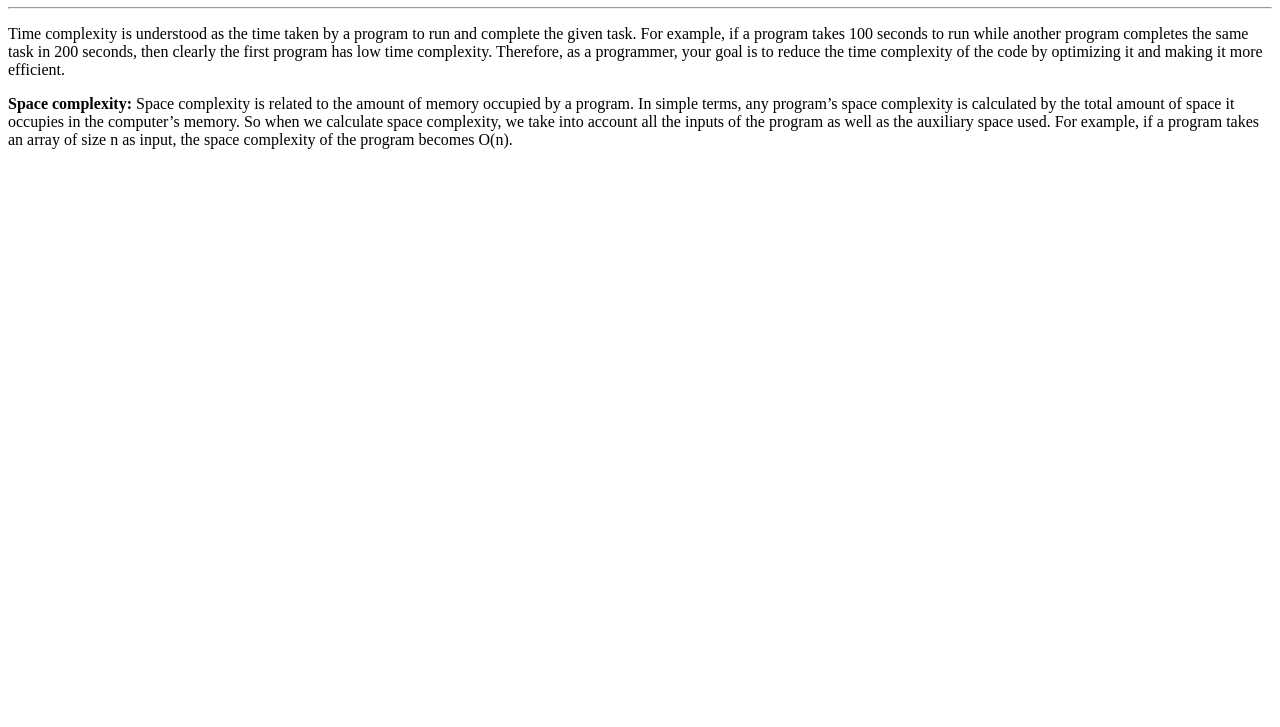
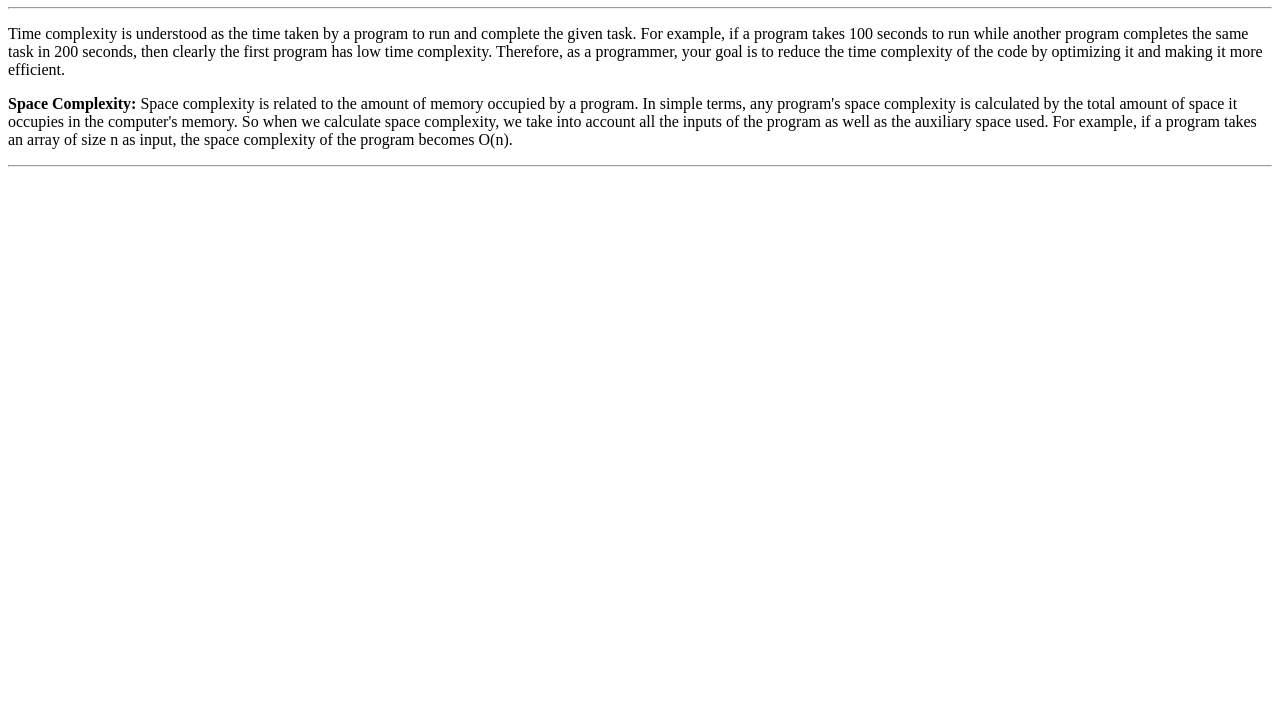
Before and after one commit to acciojob/time-and-space-complexity-Yadav123Rahul, a website: page main.html in a window 1280 px wide. Shown: the part 73-800 px from the top of the page. Drawn offline with Linux system fonts and the light colour scheme.

Commit message:
created a submission

```diff
--- a/main.html
+++ b/main.html
@@ -1,17 +1,14 @@
 <!DOCTYPE html>
 <html>
 <head>
-
+	<link rel="stylesheet" href="styles.css">
 </head>
 <body>
-  <h1>Time and Space Complexity</h1>
-  <hr>
-  <p>Time complexity is understood as the time taken by a program to run and complete the given task. For example, if a program takes 100 seconds to run while another program completes the same task in 200 seconds, then clearly the first program has low time complexity. Therefore, as a programmer, your goal is to reduce the time complexity of the code by optimizing it and making it more efficient.</p>
-
-  <p>
- <b>Space complexity:</b> Space complexity is related to the amount of memory occupied by a program. In simple terms, any program’s space complexity is calculated by the total amount of space it occupies in the computer’s memory. So when we calculate space complexity, we take into account all the inputs of the program as well as the auxiliary space used. For example, if a program takes an array of size n as input, the space complexity of the program becomes O(n).</p>
-
-
-
+	<h1>Time and Space Complexity</h1>
+	<hr>
+	<p>Time complexity is understood as the time taken by a program to run and complete the given task. For example, if a program takes 100 seconds to run while another program completes the same task in 200 seconds, then clearly the first program has low time complexity. Therefore, as a programmer, your goal is to reduce the time complexity of the code by optimizing it and making it more efficient.</p>
+	<p><b>Space Complexity:</b> Space complexity is related to the amount of memory occupied by a program. In simple terms, any program's space complexity is calculated by the total amount of space it occupies in the computer's memory. So when we calculate space complexity, we take into account all the inputs of the program as well as the auxiliary space used. For example, if a program takes an array of size n as input, the space complexity of the program becomes O(n).</p>
+	<hr>
+	<script type="text/javascript" src="./script.js"></script>
 </body>
 </html>
```
